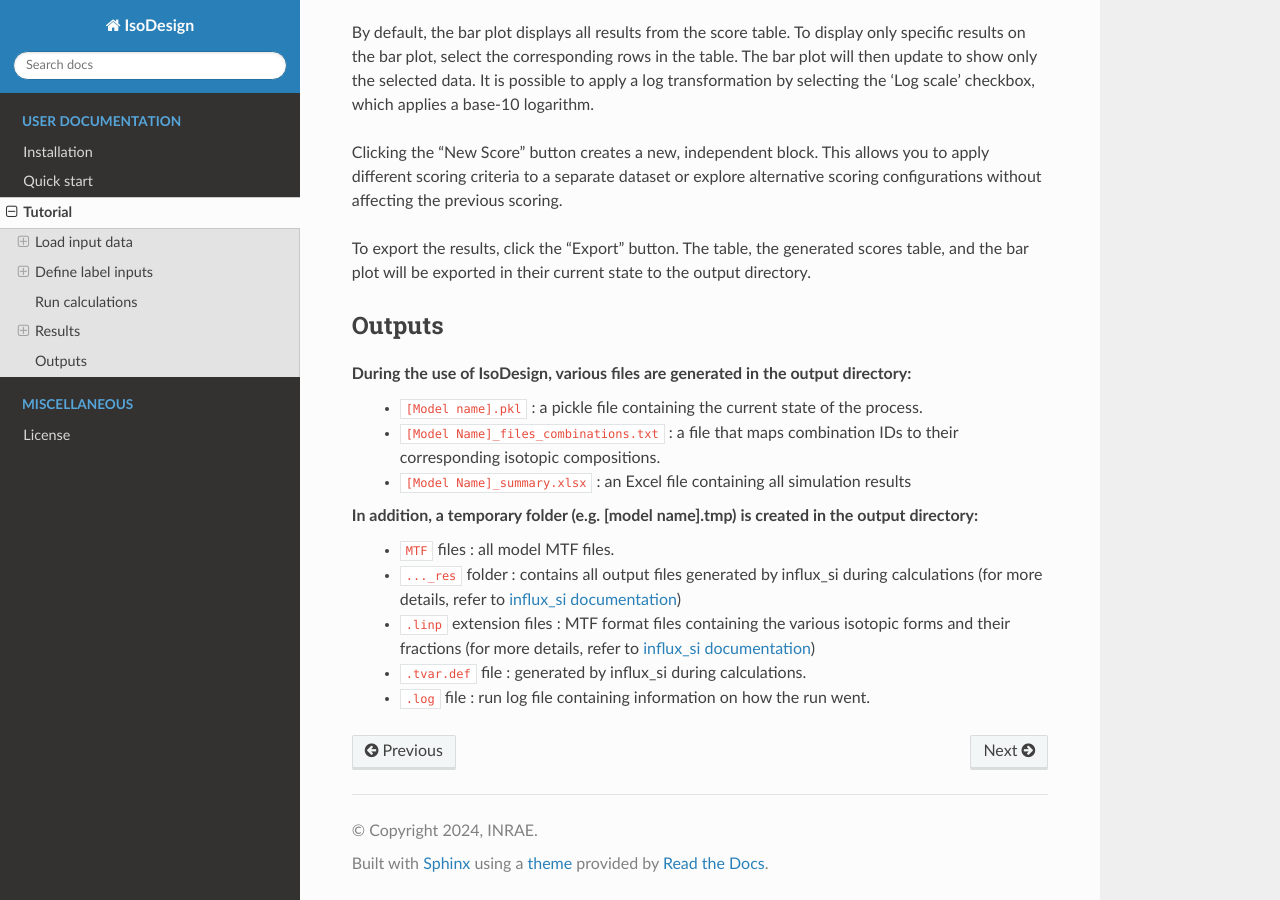
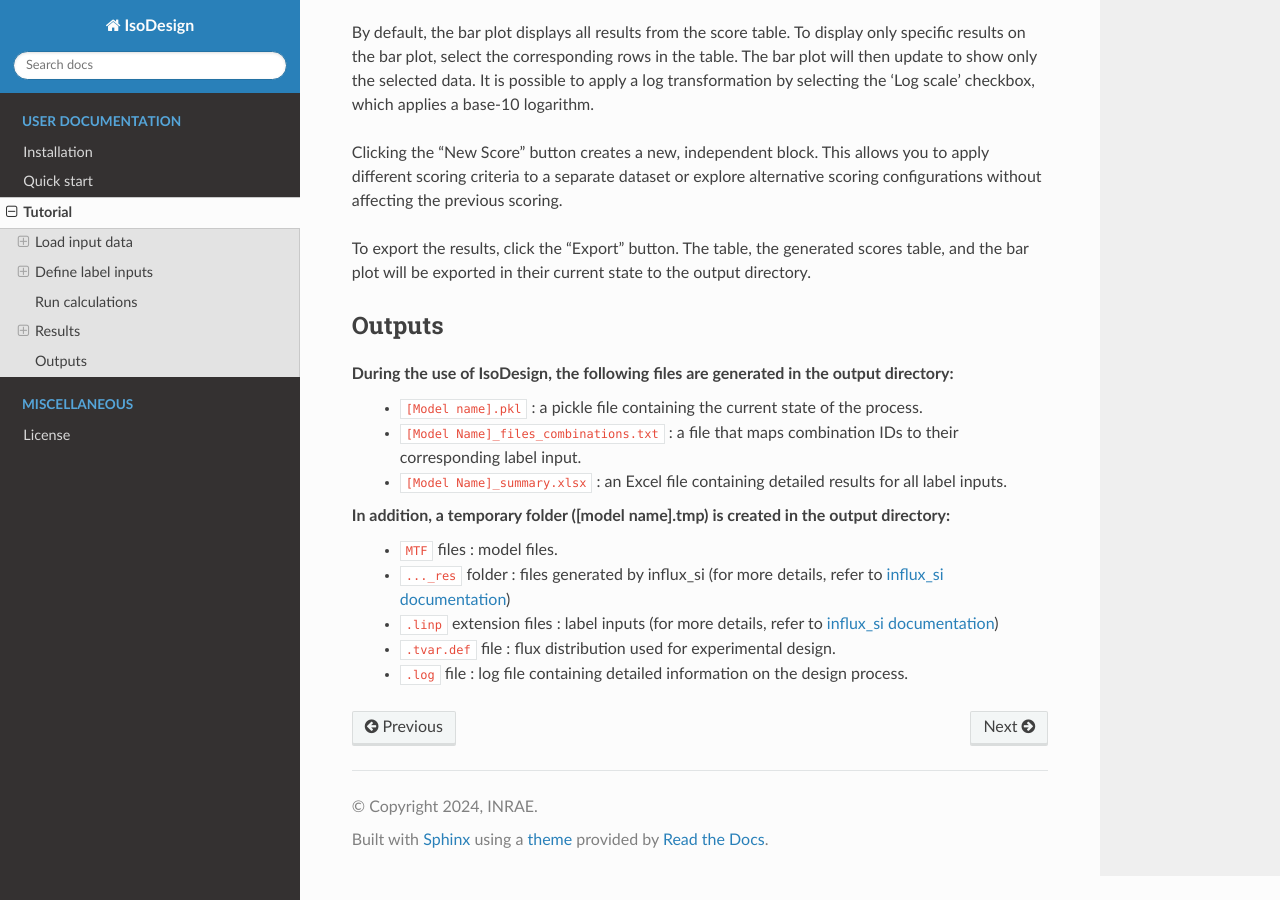
Before and after one commit to MetaboHUB-MetaToul-FluxoMet/IsoDesign, a Sphinx documentation site: the page built from docs/tutorial.rst, in a window 1280 px wide and 900 px high, scrolled down 4507 px. Built offline with Sphinx 7.4.7 and the Read the Docs theme 3.1.0, drawn with Linux system fonts in a browser that asks for light colours.

Commit message:
update doc (tutorial)

```diff
--- a/docs/tutorial.rst
+++ b/docs/tutorial.rst
@@ -154,14 +154,14 @@ to the output directory.
 Outputs
 ------------------------
 
-During the use of IsoDesign, various files are generated in the output directory:
+During the use of IsoDesign, the following files are generated in the output directory:
    * :file:`[Model name].pkl` : a pickle file containing the current state of the process.
-   * :file:`[Model Name]_files_combinations.txt` : a file that maps combination IDs to their corresponding isotopic compositions.
-   * :file:`[Model Name]_summary.xlsx` : an Excel file containing all simulation results
+   * :file:`[Model Name]_files_combinations.txt` : a file that maps combination IDs to their corresponding label input.
+   * :file:`[Model Name]_summary.xlsx` : an Excel file containing detailed results for all label inputs.
 
-In addition, a temporary folder (e.g. [model name].tmp) is created in the output directory:
-   * :file:`MTF` files : all model MTF files.
-   * :file:`..._res` folder : contains all output files generated by influx_si during calculations (for more details, refer to `influx_si documentation <https://influx-si.readthedocs.io/en/latest/manual.html#output-format>`_)
-   * :file:`.linp` extension files : MTF format files containing the various isotopic forms and their fractions (for more details, refer to `influx_si documentation <https://influx-si.readthedocs.io/en/latest/manual.html#linp>`_)
-   * :file:`.tvar.def` file : generated by influx_si during calculations.
-   * :file:`.log` file : run log file containing information on how the run went.
+In addition, a temporary folder ([model name].tmp) is created in the output directory:
+   * :file:`MTF` files : model files.
+   * :file:`..._res` folder : files generated by influx_si (for more details, refer to `influx_si documentation <https://influx-si.readthedocs.io/en/latest/manual.html#output-format>`_)
+   * :file:`.linp` extension files : label inputs (for more details, refer to `influx_si documentation <https://influx-si.readthedocs.io/en/latest/manual.html#linp>`_)
+   * :file:`.tvar.def` file : flux distribution used for experimental design.
+   * :file:`.log` file : log file containing detailed information on the design process.
```
